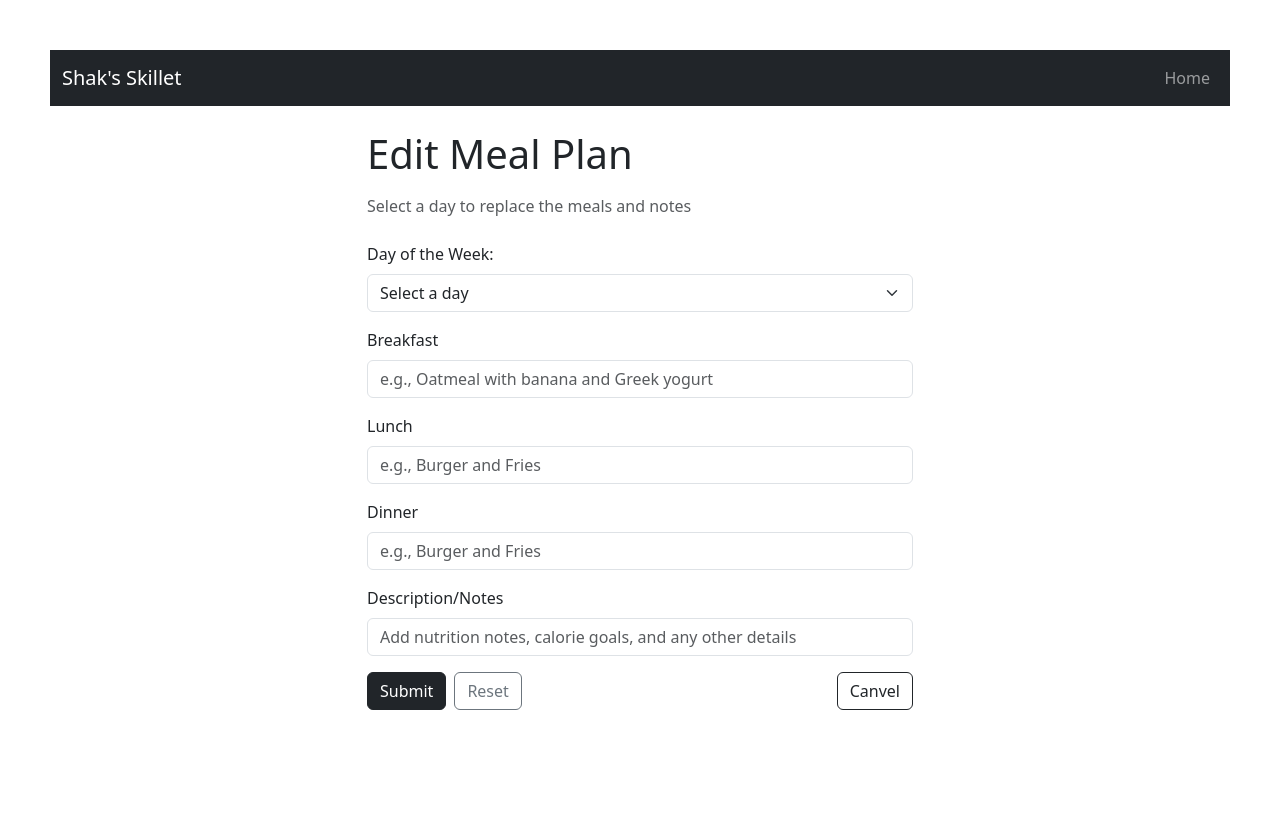
After one commit to shakirhossain-jpg/INFR3120-Assignment-3, a Node project: template views/editMeal.ejs in a window 1280 px wide. The commit adds this page. Run offline with Node 20 templates, Linux system fonts and the light colour scheme; the template is opened without the code that fills it, so the values that code supplies are empty; some libraries are stand-ins or nearby versions.

Commit message:
CRUD applications updated, editMeal page and route created

```diff
--- a/views/addMeal.ejs
+++ b/views/addMeal.ejs
@@ -81,7 +81,7 @@
                         class="form-control"
                         id="description"
                         name="description"
-                        placeholder="Add nutrtion notes, calorie goals, and any other details"
+                        placeholder="Add nutrition notes, calorie goals, and any other details"
                         required
                         >
                     </div>
--- /dev/null
+++ b/views/editMeal.ejs
@@ -0,0 +1,101 @@
+<!DOCTYPE html>
+<html>
+  <head>
+    <title><%= title %></title>
+    <link rel='stylesheet' href='/stylesheets/style.css' />
+    <link rel="stylesheet" href="/bootstrap/dist/css/bootstrap.min.css"/>
+    <link rel="stylesheet" href="/@fortawesome/fontawesome-free/css/all.min.css"/>
+    <script src="bootstrap/dist/js/bootstrap.min.js"></script>
+  </head>
+  <body>
+    <%- include('header') %>
+    <!--Container with each input, centered in page-->
+    <div class="container" style="min-height: 82vh;">
+        <div class="row justify-content-center my-4">
+            <div class = "col-md-8 col-lg-6">
+                <h1 class="mb-3">Edit Meal Plan</h1>
+                <p class="text-muted mb-4">
+                    Select a day to replace the meals and notes
+                </p>
+
+                <!--Meal Plan form created with Bootstrap form controls-->
+                <form action="/editMeal" method="POST">
+                    <!-- Day of the Week Dropdown Menu-->
+                    <div class="mb-3">
+                        <label for="day" class="form-label">Day of the Week:</label>
+                        <select class="form-select" id="day" name="day" required>
+                            <option value="" selected disabled>Select a day</option>
+                            <option value="Monday">Monday</option>
+                            <option value="Tuesday">Tuesday</option>
+                            <option value="Wednesday">Wednesday</option>
+                            <option value="Thursday">Thursday</option>
+                            <option value="Friday">Friday</option>
+                            <option value="Saturday">Saturday</option>
+                            <option value="Sunday">Sunday</option>
+                        </select>
+                    </div>
+
+                    <!--Breakfast Input Box-->
+                    <div class="mb-3">
+                        <label for="breakfast" class="form-label">Breakfast</label>
+                        <input
+                        type="text"
+                        class="form-control"
+                        id="breakfast"
+                        name="breakfast"
+                        placeholder="e.g., Oatmeal with banana and Greek yogurt"
+                        required
+                        >
+                    </div>
+
+                    <!--Lunch Input Box-->
+                    <div class="mb-3">
+                        <label for="lunch" class="form-label">Lunch</label>
+                        <input
+                        type="text"
+                        class="form-control"
+                        id="lunch"
+                        name="lunch"
+                        placeholder="e.g., Burger and Fries"
+                        required
+                        >
+                    </div>
+
+                    <!--Dinner Input Box-->
+                    <div class="mb-3">
+                        <label for="dinner" class="form-label">Dinner</label>
+                        <input
+                        type="text"
+                        class="form-control"
+                        id="dinner"
+                        name="dinner"
+                        placeholder="e.g., Burger and Fries"
+                        required
+                        >
+                    </div>
+                    <!-- Notes/Description Field-->
+                     <div class="mb-3">
+                        <label for="description" class="form-label">Description/Notes</label>
+                        <input
+                        type="text"
+                        class="form-control"
+                        id="description"
+                        name="description"
+                        placeholder="Add nutrition notes, calorie goals, and any other details"
+                        required
+                        >
+                    </div>
+
+                    <!--Submit/Reset/Cancel Buttons-->
+                    <div class="d-flex gap-2">
+                        <button type="submit" class="btn btn-dark">Submit</button>
+                        <button type="reset" class="btn btn-outline-secondary">Reset</button>
+                        <a href="/" class="btn btn-outline-dark ms-auto">Canvel</a>
+                    </div>
+                </form>
+            </div>
+        </div>
+    </div>
+
+  </body>
+</html>
```
Also changed, not shown: routes/index.js (+19 -20 lines).
